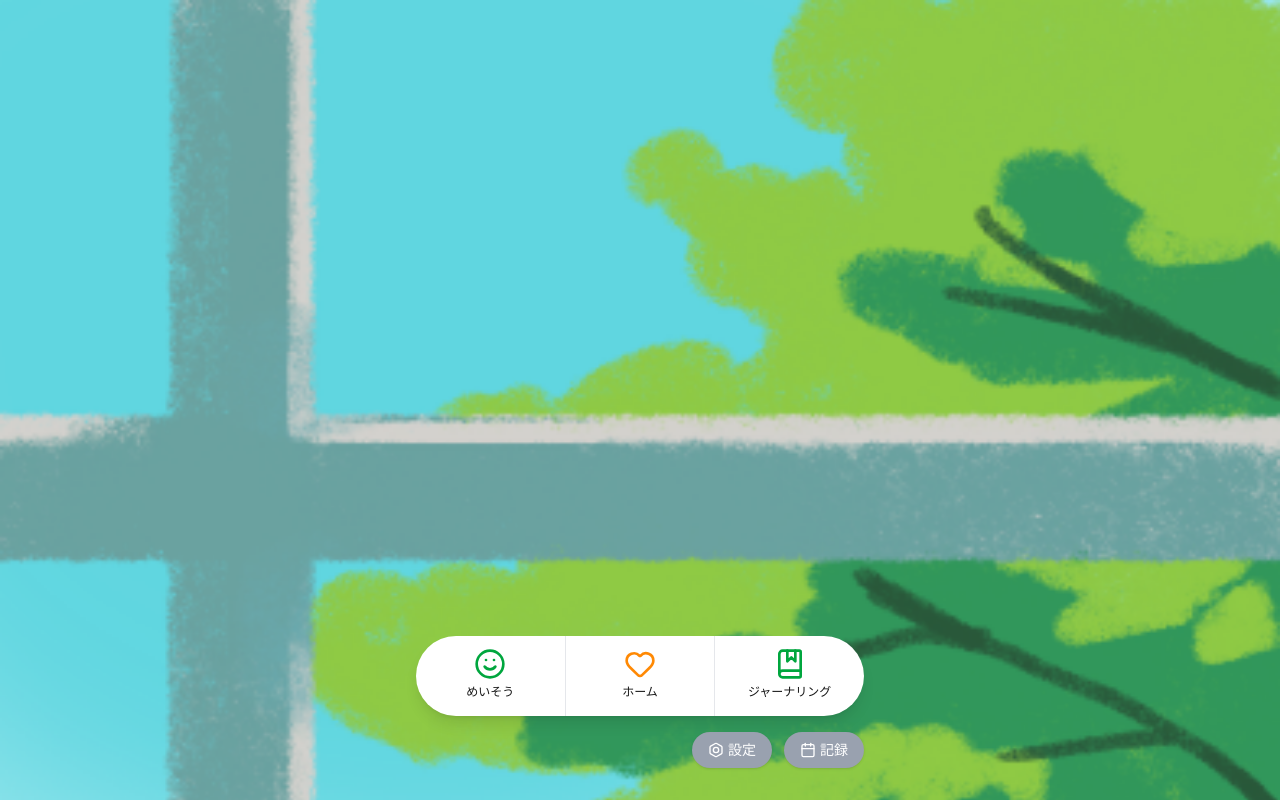
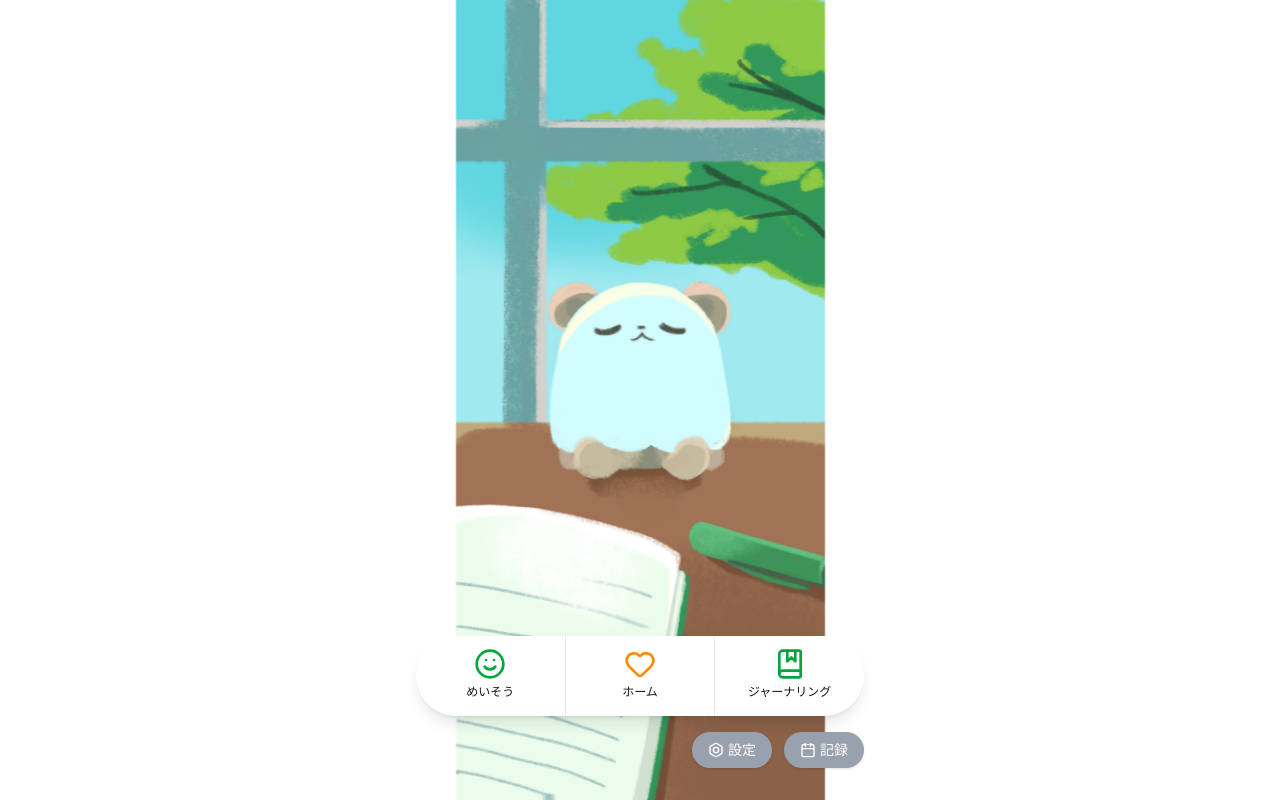
Before and after one commit to tomo-no-kai/mimamorumi, a Next.js app: page / in a window 1280 px wide. Built offline with nearby package versions, Linux system fonts and the light colour scheme.

Commit message:
画像固定

```diff
--- a/src/components/BackgroundWrapper.tsx
+++ b/src/components/BackgroundWrapper.tsx
@@ -8,7 +8,7 @@
   return (
     <div className="relative w-full h-screen overflow-hidden">
       {/* 背景 */}
-      <div className="absolute inset-0 -z-10 bg-[url('/back.png')] bg-cover bg-top" />
+      <div className="absolute inset-0 -z-10 bg-[url('/back.png')] bg-contain bg-top bg-no-repeat bg-fixed" />
 
       {/* 中身 */}
       {children}
```
